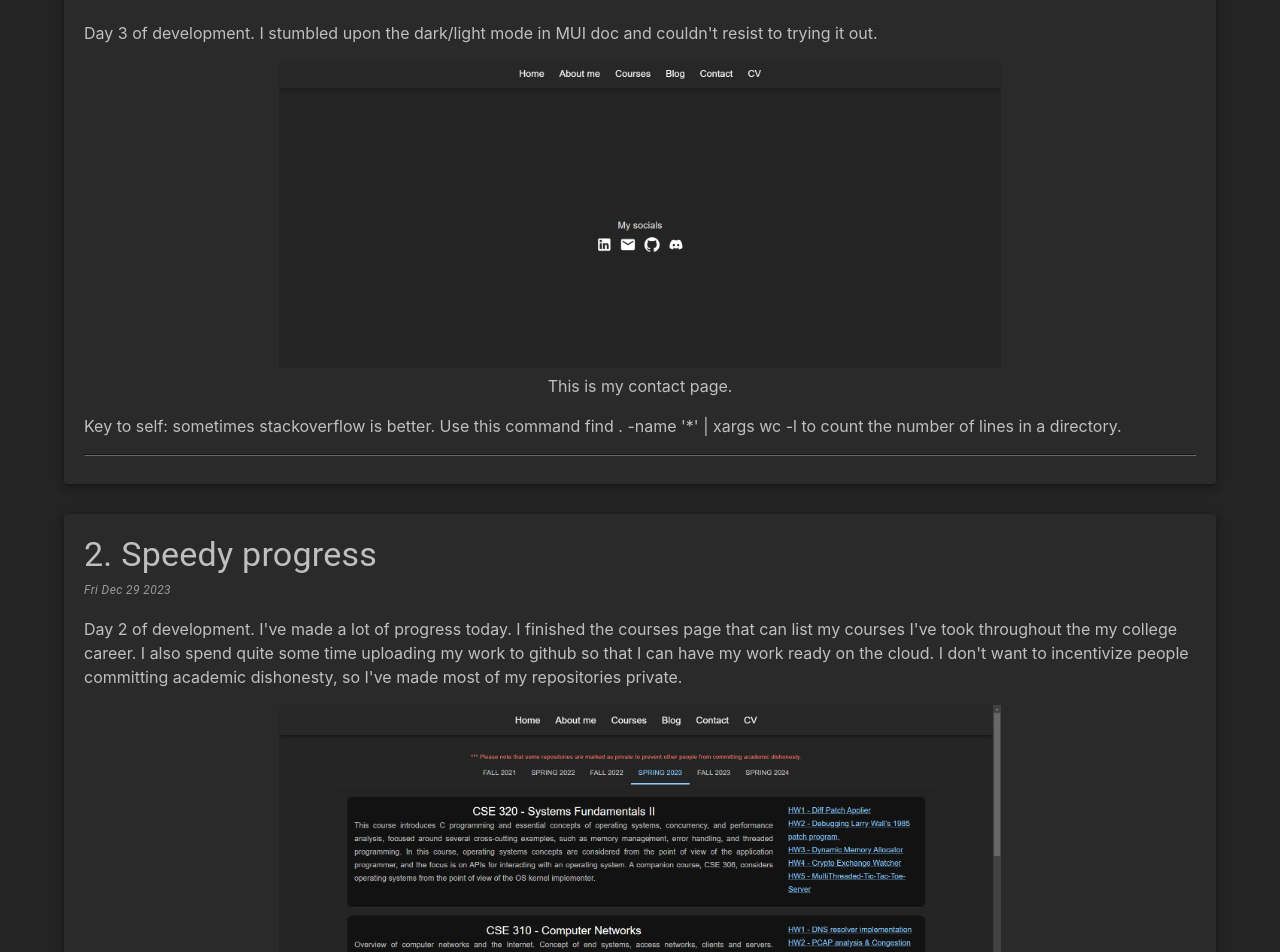
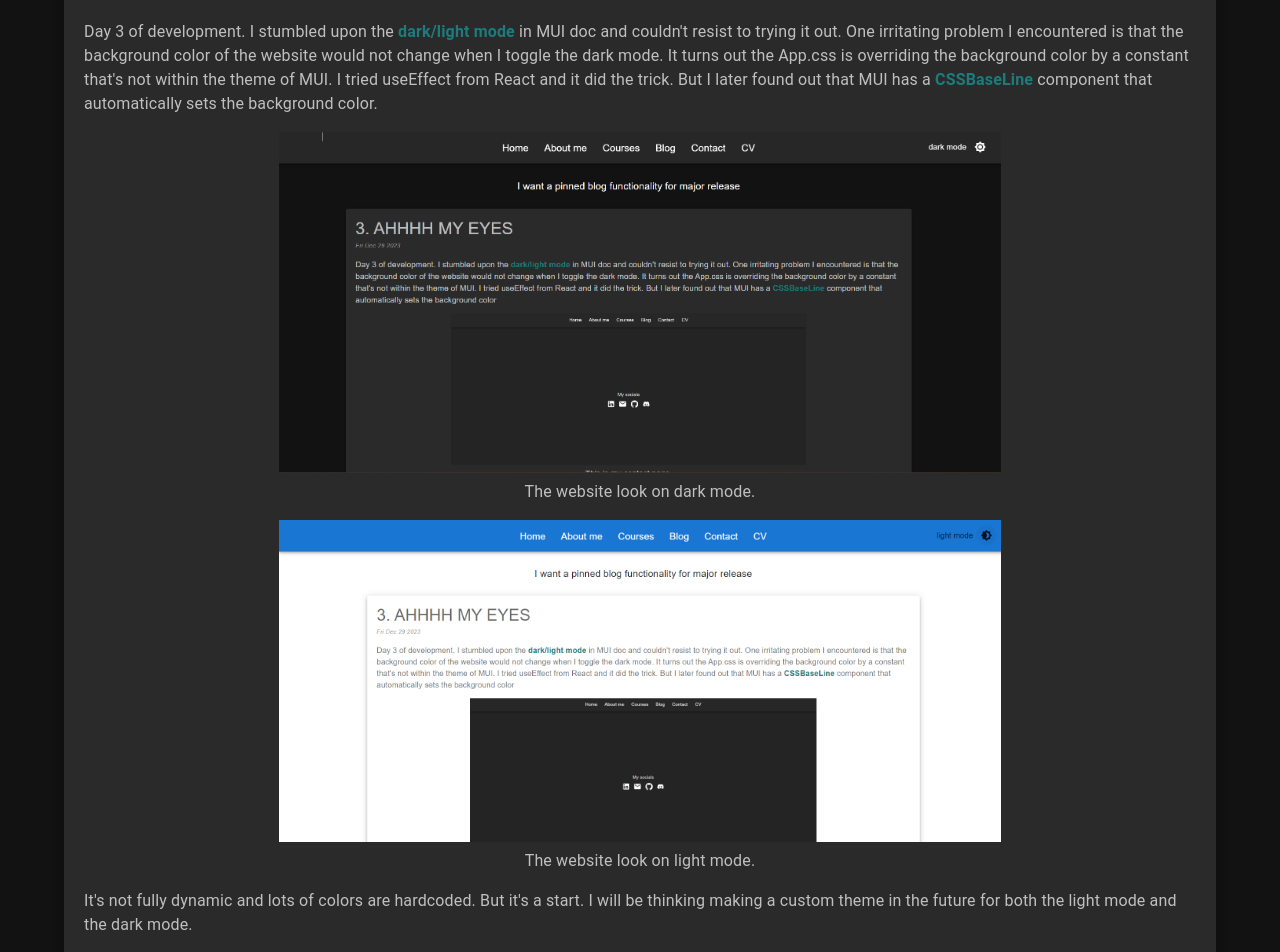
Before and after one commit to naxy-dong/personal-website, a React (Vite) app: page /Blog in a window 1280 px wide. Shown: the part 240-1192 px from the top of the page. Built offline with nearby package versions, Linux system fonts and the light colour scheme.

Commit message:
finished blog day 3.

```diff
--- a/src/App.tsx
+++ b/src/App.tsx
@@ -8,6 +8,7 @@ import Blog from "./Pages/Blog";
 import Contact from "./Pages/Contact";
 import Courses from "./Pages/Courses";
 import { ThemeProvider, createTheme } from "@mui/material";
+import CssBaseline from "@mui/material/CssBaseline";
 
 const ColorModeContext = React.createContext({ toggleColorMode: () => {} });
 
@@ -35,6 +36,7 @@ function App() {
   return (
     <ColorModeContext.Provider value={colorMode}>
       <ThemeProvider theme={theme}>
+        <CssBaseline />
         <Navbar />
         <Routes>
           <Route path="/" element={<Home />} />
--- a/src/Stylesheets/index.css
+++ b/src/Stylesheets/index.css
@@ -2,11 +2,7 @@
   font-family: Inter, system-ui, Avenir, Helvetica, Arial, sans-serif;
   line-height: 1.5;
   font-weight: 400;
-
   color-scheme: light dark;
-  color: rgba(255, 255, 255, 0.87);
-  background-color: #242424;
-
   font-synthesis: none;
   text-rendering: optimizeLegibility;
   -webkit-font-smoothing: antialiased;
--- a/src/data/blog.tsx
+++ b/src/data/blog.tsx
@@ -16,22 +16,43 @@ const blogData = [
         "useMemo",
         "https://react.dev/reference/react/useMemo"
       );
-      const darkModeLink = makeLink(
-        "dark mode",
+      const modeLink = makeLink(
+        "dark/light mode",
         "https://mui.com/material-ui/customization/dark-mode/"
+      );
+      const CSSBaseLineLink = makeLink(
+        "CSSBaseLine",
+        "https://mui.com/material-ui/react-css-baseline/"
+      );
+      const prismReactRendererLink = makeLink(
+        "prism-react-renderer",
+        "https://www.npmjs.com/package/prism-react-renderer"
       );
       const htmlContent = `
         ${makeParagraph(
-          "Day 3 of development. I stumbled upon the dark/light mode in MUI doc and couldn't resist to trying it out."
+          `Day 3 of development. I stumbled upon the ${modeLink} in MUI doc and couldn't resist to trying it out. One irritating problem I encountered is that the background color of the website would not change when I toggle the dark mode. It turns out the App.css is overriding the background color by a constant that's not within the theme of MUI. I tried useEffect from React and it did the trick. But I later found out that MUI has a ${CSSBaseLineLink} component that automatically sets the background color.`
         )}
         ${makeImage(
-          assetPath + "day2-3.png",
-          "This is my contact page.",
-          "This is my contact page."
+          assetPath + "day3-1.png",
+          "The website look on dark mode.",
+          "The website look on dark mode."
         )}
-
+        ${makeImage(
+          assetPath + "day3-2.png",
+          "The website look on light mode.",
+          "The website look on light mode."
+        )}
         ${makeParagraph(
-          `Key to self: sometimes stackoverflow is better. Use this command find . -name '*' | xargs wc -l to count the number of lines in a directory.`
+          `It's not fully dynamic and lots of colors are hardcoded. But it's a start. I will be thinking making a custom theme in the future for both the light mode and the dark mode.`
+        )}
+        ${makeParagraph(
+          `One functionality I want to add to the blog is to render a codeblock. I've found a package called ${prismReactRendererLink} that can do the job. But I will do more investigation on this and see if there's a better option.`
+        )}
+        ${makeParagraph(
+          `It's kinda of a pain to write the blog in HTML. Only if there's a built-in markdown to HTML converter I can use in React.`
+        )}
+        ${makeParagraph(
+          `Overall. the codebase is growing rapidly. From 600 lines of code in day 1 to 1220 lines of code currently. I don't think I'm writing spaghetti code. So that's a good thing I guess. After looking at the output of the command find . -name '*' | xargs wc -l. I realized that assets folder is taking up a lot of lines and they're mostly images. So I used find . -name '*' | grep -v '/assets/' | xargs wc -l to exclude the assets folder.`
         )}
         `;
 
```
Also changed, not shown: src/assets/day3-1.png (added), src/assets/day3-2.png (added).
